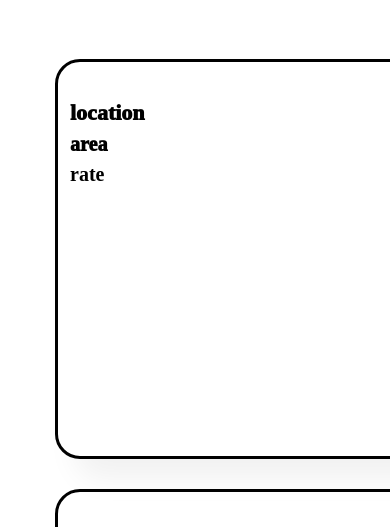
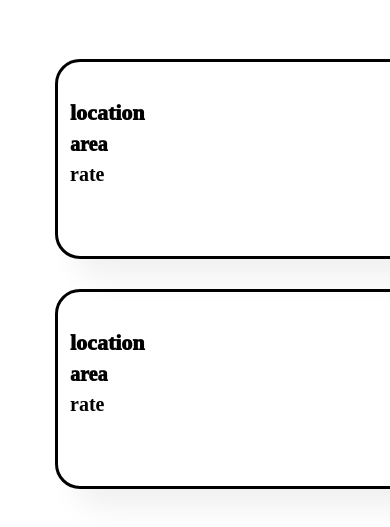
Before and after one commit to Dataanuj/realestate, a plain HTML site: page shop.html in a window 390 px wide. Shown: the part 115-642 px from the top of the page. Drawn offline with Linux system fonts and the light colour scheme.

Commit message:
Update style.css

```diff
--- a/style.css
+++ b/style.css
@@ -387,6 +387,9 @@ footer .col{
                         }
 
 
-
+#product1 .pro{
+width:150px;
+height:200px;
+}
 
 }
```
